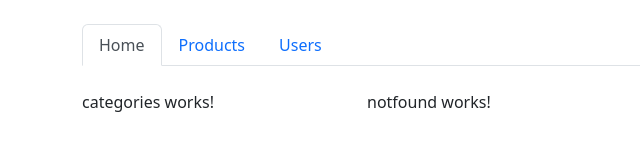
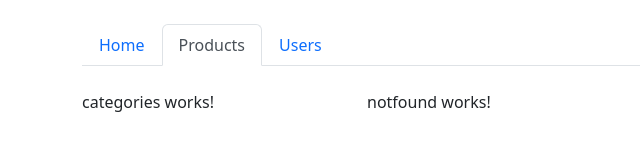
Before and after one commit to fatihdelice/angular-routing-app, an Angular app: page /products/1 in a window 1280 px wide. Shown: the top 160 px of the page, without its empty margins (0-640 px from the left). Built offline with nearby package versions, Linux system fonts and the light colour scheme.

Commit message:
Router Links added

```diff
--- a/src/app/app.component.html
+++ b/src/app/app.component.html
@@ -3,13 +3,13 @@
     <div class="col-md-12">
       <ul class="nav nav-tabs my-4">
         <li class="nav-item">
-          <a href="#" class="nav-link active">Home</a>
+          <a routerLink="/" class="nav-link" routerLinkActive="active" [routerLinkActiveOptions]="{exact: true}">Home</a>
         </li>
         <li class="nav-item">
-          <a href="#" class="nav-link">Products</a>
+          <a routerLink="products" class="nav-link" routerLinkActive="active">Products</a>
         </li>
         <li class="nav-item">
-          <a href="#" class="nav-link">Users</a>
+          <a routerLink="users" class="nav-link" routerLinkActive="active">Users</a>
         </li>
       </ul>
     </div>
```
